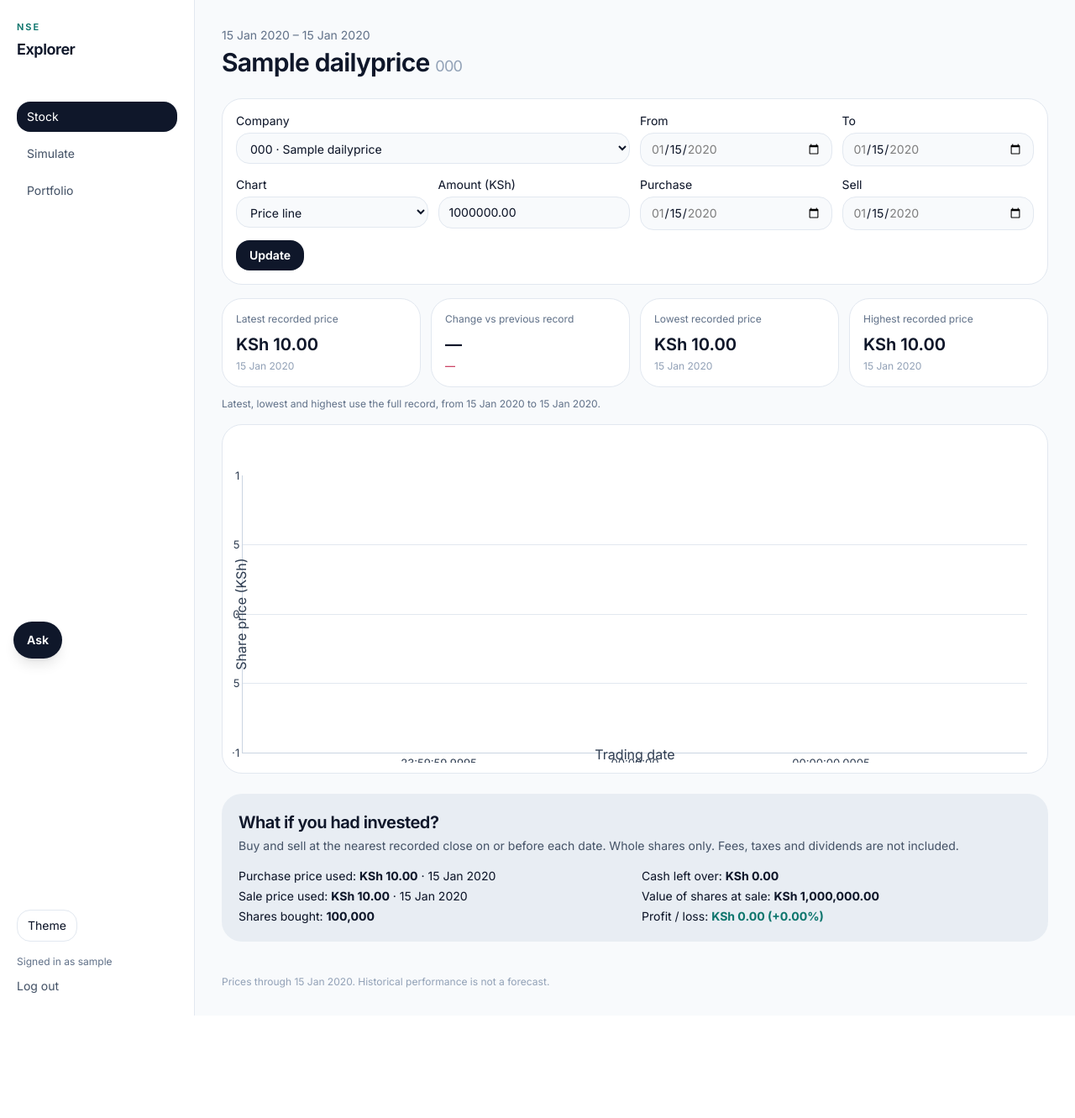
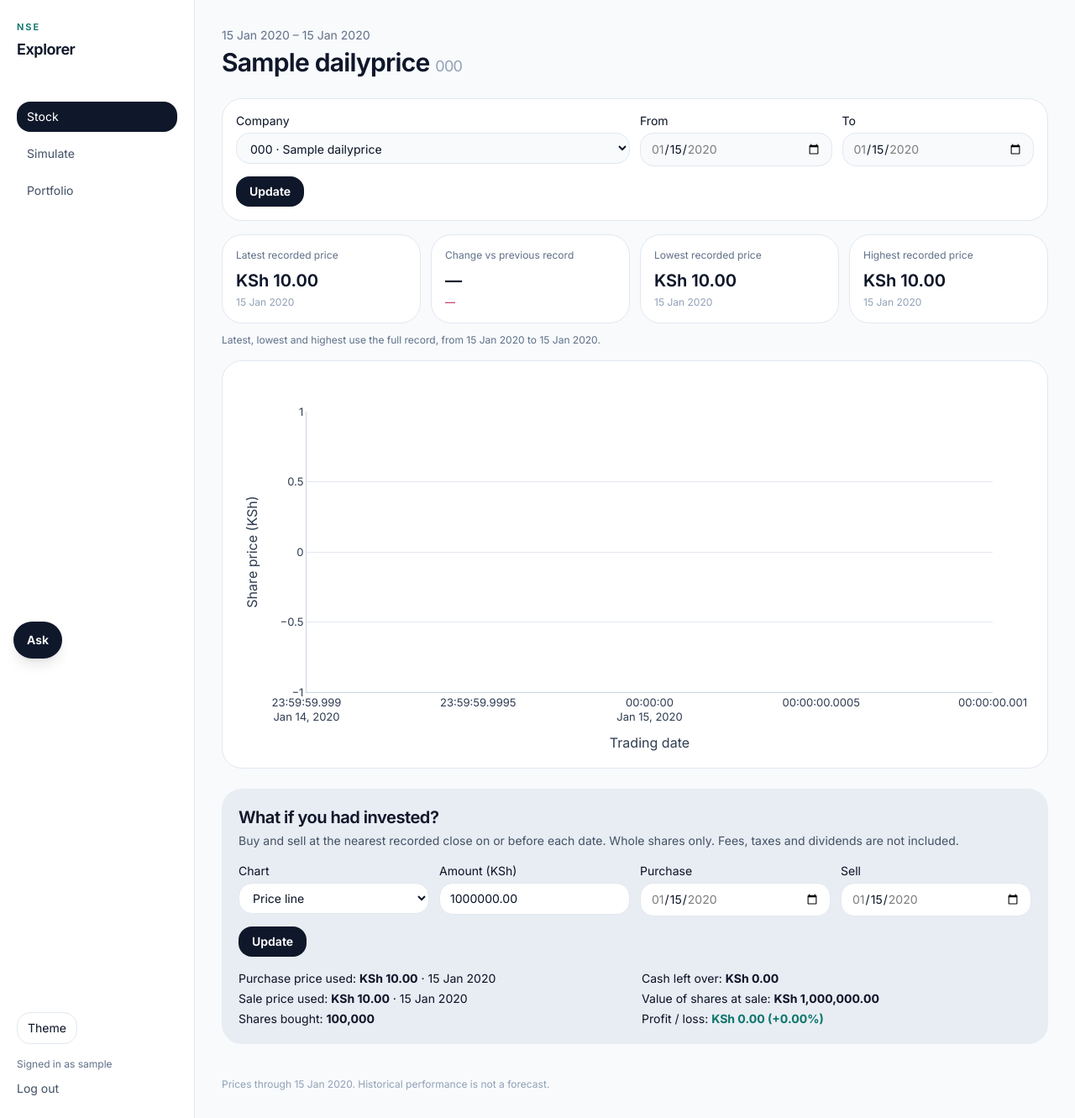
Before and after one commit to matinde/nse, a Django app: page / in a window 1280 px wide. Shown: the whole page at 84% size. Before the commit the page ends 1209 px from the top, so only its background shows below. Run offline with Django 3.2, Linux system fonts and the light colour scheme; a user stored in the database is signed in; tables that the repository leaves empty hold one stand-in row (values such as "Sample post"); parts of the project's set-up code (start-up, migrations or seed data) failed here and were passed over; some libraries are stand-ins or nearby versions.

Commit message:
Made huge fixes

```diff
--- a/platform/market/static/market/dashboard.js
+++ b/platform/market/static/market/dashboard.js
@@ -4,6 +4,12 @@
     return {
       paper_bgcolor: "rgba(0,0,0,0)",
       plot_bgcolor: "rgba(0,0,0,0)",
+      "margin.l": 88,
+      "margin.r": 36,
+      "margin.t": 48,
+      "margin.b": 72,
+      "xaxis.automargin": true,
+      "yaxis.automargin": true,
       "font.color": dark ? "#e2e8f0" : "#334155",
       "title.font.color": dark ? "#f8fafc" : "#0f172a",
       "xaxis.gridcolor": dark ? "#1e293b" : "#e2e8f0",
@@ -11,7 +17,100 @@
       "xaxis.linecolor": dark ? "#334155" : "#cbd5e1",
       "yaxis.linecolor": dark ? "#334155" : "#cbd5e1",
       "legend.font.color": dark ? "#e2e8f0" : "#334155",
+      "hoverlabel.bgcolor": dark ? "#0f172a" : "#ffffff",
+      "hoverlabel.bordercolor": dark ? "#cbd5e1" : "#0f172a",
+      "hoverlabel.font.color": dark ? "#f8fafc" : "#0f172a",
+      "hoverlabel.font.size": 13,
     };
+  }
+
+  function styleHover(node) {
+    var dark = document.documentElement.classList.contains("dark");
+    var bg = dark ? "#0f172a" : "#ffffff";
+    var fg = dark ? "#f8fafc" : "#0f172a";
+    var border = dark ? "#cbd5e1" : "#0f172a";
+    Plotly.restyle(node, {
+      hoverinfo: "none",
+      "hoverlabel.bgcolor": bg,
+      "hoverlabel.bordercolor": border,
+      "hoverlabel.font.color": fg,
+      "hoverlabel.font.size": 13,
+    });
+  }
+
+  var tip = document.createElement("div");
+  tip.setAttribute("id", "chart-tip");
+  tip.style.display = "none";
+  tip.style.position = "fixed";
+  tip.style.zIndex = "60";
+  tip.style.maxHeight = "calc(100vh - 16px)";
+  tip.style.overflowY = "auto";
+  tip.style.pointerEvents = "none";
+  tip.style.borderRadius = "16px";
+  tip.style.borderWidth = "1px";
+  tip.style.borderStyle = "solid";
+  tip.style.padding = "10px 12px";
+  tip.style.fontSize = "13px";
+  tip.style.lineHeight = "1.35";
+  tip.style.boxShadow = "0 12px 32px rgba(15,23,42,.28)";
+  document.body.appendChild(tip);
+
+  function hideTip() {
+    tip.style.display = "none";
+    tip.replaceChildren();
+  }
+
+  function showTip(data) {
+    var points = (data && data.points) || [];
+    if (!points.length) return;
+    var dark = document.documentElement.classList.contains("dark");
+    tip.style.display = "block";
+    tip.style.background = dark ? "#0f172a" : "#ffffff";
+    tip.style.color = dark ? "#f8fafc" : "#0f172a";
+    tip.style.borderColor = dark ? "#cbd5e1" : "#0f172a";
+    tip.replaceChildren();
+    var when = document.createElement("div");
+    when.style.fontWeight = "650";
+    when.style.marginBottom = "6px";
+    var rawDate = points[0].x;
+    var parsed = new Date(rawDate);
+    when.textContent = isNaN(parsed.getTime())
+      ? String(rawDate)
+      : parsed.toLocaleDateString("en-GB", { day: "2-digit", month: "short", year: "numeric" });
+    tip.appendChild(when);
+    points.forEach(function (point) {
+      var row = document.createElement("div");
+      row.style.display = "flex";
+      row.style.justifyContent = "space-between";
+      row.style.gap = "16px";
+      var name = document.createElement("span");
+      name.textContent = point.data.name || "Price";
+      var value = document.createElement("span");
+      var number = Number(point.y);
+      value.textContent = isFinite(number)
+        ? number.toLocaleString("en-KE", { maximumFractionDigits: 2 })
+        : String(point.y);
+      row.appendChild(name);
+      row.appendChild(value);
+      tip.appendChild(row);
+    });
+    var mouse = data.event || {};
+    var left = (mouse.clientX || 0) + 16;
+    var top = (mouse.clientY || 0) + 16;
+    tip.style.left = left + "px";
+    tip.style.top = top + "px";
+    var box = tip.getBoundingClientRect();
+    if (left + box.width > window.innerWidth - 8) left = Math.max(8, (mouse.clientX || 0) - box.width - 16);
+    if (top + box.height > window.innerHeight - 8) top = Math.max(8, window.innerHeight - box.height - 8);
+    tip.style.left = left + "px";
+    tip.style.top = top + "px";
+  }
+
+  function bindTip(node) {
+    if (node.dataset.tip === "1" || !node.on) return;
+    node.dataset.tip = "1";
+    node.on("plotly_hover", showTip);
+    node.addEventListener("mouseleave", hideTip);
   }
 
   function drawCharts() {
@@ -24,7 +123,11 @@
       node.dataset.ready = "1";
     });
     document.querySelectorAll("[data-chart]").forEach(function (node) {
-      if (node.dataset.ready === "1") Plotly.relayout(node, themeColors());
+      if (node.dataset.ready === "1") {
+        Plotly.relayout(node, themeColors());
+        styleHover(node);
+        bindTip(node);
+      }
     });
   }
 
--- a/platform/market/templates/market/base.html
+++ b/platform/market/templates/market/base.html
@@ -18,6 +18,9 @@
   <script src="https://cdn.plot.ly/plotly-2.35.2.min.js" charset="utf-8"></script>
   <style>
     body { font-family: Inter, ui-sans-serif, system-ui, sans-serif; }
+    .js-plotly-plot, .plot-container, .svg-container { width: 100% !important; }
+    .svg-container, .js-plotly-plot .main-svg { overflow: visible; }
+    .chart-frame { width: 100%; min-height: 28rem; }
     .rise { animation: rise .35s ease; }
     @keyframes rise { from { opacity: 0; transform: translateY(8px); } to { opacity: 1; transform: none; } }
     #chat-panel { display: none; }
--- a/platform/market/templates/market/portfolio.html
+++ b/platform/market/templates/market/portfolio.html
@@ -62,7 +62,7 @@
       <h2 class="px-2 pt-2 text-lg font-semibold">Price path</h2>
       <p class="px-2 text-xs text-slate-500">Each line starts at 100 on the first date in the range. Each shaded band is the time that stock was held. A stock you still hold is shaded through the latest close.</p>
       {% if portfolio.path %}
-        <div id="real-path" class="h-[420px]" data-chart="real-path-data"></div>
+        <div id="real-path" class="chart-frame" data-chart="real-path-data"></div>
         {{ portfolio.path|json_script:"real-path-data" }}
       {% else %}
         <p class="p-4 text-sm text-slate-500">No prices in that date range for these stocks.</p>
--- a/platform/market/templates/market/simulate.html
+++ b/platform/market/templates/market/simulate.html
@@ -20,7 +20,7 @@
       <div class="mt-2 grid max-h-48 grid-cols-2 gap-2 overflow-y-auto sm:grid-cols-3 lg:grid-cols-4">
         {% for company in companies %}
           <label class="flex items-center gap-2 rounded-xl px-2 py-1 text-sm hover:bg-slate-50 dark:hover:bg-slate-800">
-            <input type="checkbox" name="codes" value="{{ company.code }}" {% if company.code in sim.form.codes %}checked{% endif %}>
+            <input type="checkbox" name="codes" value="{{ company.code }}" onchange="this.form.submit()" {% if company.code in sim.form.codes %}checked{% endif %}>
             <span>{{ company.code }}</span>
           </label>
         {% endfor %}
@@ -98,7 +98,7 @@
   {% endif %}
   {% if sim.rank %}
     <div class="mt-4 rounded-3xl border border-slate-200 bg-white p-3 dark:border-slate-800 dark:bg-slate-900">
-      <div id="rank-chart" class="min-h-[220px]" data-chart="rank-chart-data"></div>
+      <div id="rank-chart" class="chart-frame" data-chart="rank-chart-data"></div>
       {{ sim.rank|json_script:"rank-chart-data" }}
     </div>
   {% endif %}
@@ -106,7 +106,7 @@
     <h2 class="px-2 pt-2 text-lg font-semibold">Price path</h2>
     <p class="px-2 text-xs text-slate-500">Each line starts at 100 on the first date in the range. The shaded band is the purchase date through the sell date.</p>
     {% if sim.path %}
-      <div id="sim-path" class="h-[420px]" data-chart="sim-path-data"></div>
+      <div id="sim-path" class="chart-frame" data-chart="sim-path-data"></div>
       {{ sim.path|json_script:"sim-path-data" }}
     {% else %}
       <p class="p-4 text-sm text-slate-500">No prices in that date range for these stocks.</p>
--- a/platform/market/templates/market/stock.html
+++ b/platform/market/templates/market/stock.html
@@ -4,7 +4,7 @@
   <form method="get" class="mt-6 grid gap-3 rounded-3xl border border-slate-200 bg-white p-4 md:grid-cols-4 dark:border-slate-800 dark:bg-slate-900">
     <input type="hidden" name="section" value="stock">
     <label class="text-sm font-medium md:col-span-2">Company
-      <select name="code" class="mt-1 w-full rounded-2xl border border-slate-200 bg-slate-50 px-3 py-2 dark:border-slate-700 dark:bg-slate-950">
+      <select name="code" onchange="this.form.submit()" class="mt-1 w-full rounded-2xl border border-slate-200 bg-slate-50 px-3 py-2 dark:border-slate-700 dark:bg-slate-950">
         {% for company in companies %}
           <option value="{{ company.code }}" {% if company.code == stock.symbol %}selected{% endif %}>{{ company.code }} · {{ company.name }}</option>
         {% endfor %}
@@ -16,21 +16,10 @@
     <label class="text-sm font-medium">To
       <input type="date" name="end" value="{{ stock.end }}" min="{{ stock.earliest }}" max="{{ stock.latest_day }}" class="mt-1 w-full rounded-2xl border border-slate-200 bg-slate-50 px-3 py-2 dark:border-slate-700 dark:bg-slate-950">
     </label>
-    <label class="text-sm font-medium">Chart
-      <select name="style" class="mt-1 w-full rounded-2xl border border-slate-200 bg-slate-50 px-3 py-2 dark:border-slate-700 dark:bg-slate-950">
-        <option value="line" {% if stock.style == "line" %}selected{% endif %}>Price line</option>
-        <option value="candle" {% if stock.style == "candle" %}selected{% endif %}>Candlestick</option>
-      </select>
-    </label>
-    <label class="text-sm font-medium">Amount (KSh)
-      <input name="amount" value="{{ stock.amount }}" inputmode="decimal" class="mt-1 w-full rounded-2xl border border-slate-200 bg-slate-50 px-3 py-2 dark:border-slate-700 dark:bg-slate-950">
-    </label>
-    <label class="text-sm font-medium">Purchase
-      <input type="date" name="buy" value="{{ stock.buy }}" min="{{ stock.earliest }}" max="{{ stock.latest_day }}" class="mt-1 w-full rounded-2xl border border-slate-200 bg-slate-50 px-3 py-2 dark:border-slate-700 dark:bg-slate-950">
-    </label>
-    <label class="text-sm font-medium">Sell
-      <input type="date" name="sell" value="{{ stock.sell }}" min="{{ stock.earliest }}" max="{{ stock.latest_day }}" class="mt-1 w-full rounded-2xl border border-slate-200 bg-slate-50 px-3 py-2 dark:border-slate-700 dark:bg-slate-950">
-    </label>
+    <input type="hidden" name="style" value="{{ stock.style }}">
+    <input type="hidden" name="amount" value="{{ stock.amount }}">
+    <input type="hidden" name="buy" value="{{ stock.buy }}">
+    <input type="hidden" name="sell" value="{{ stock.sell }}">
     <div class="md:col-span-4"><button class="rounded-2xl bg-slate-900 px-4 py-2 text-sm font-semibold text-white dark:bg-teal-500 dark:text-slate-950">Update</button></div>
   </form>
 
@@ -44,7 +33,7 @@
 
   <div class="mt-4 rounded-3xl border border-slate-200 bg-white p-3 dark:border-slate-800 dark:bg-slate-900">
     {% if stock.chart %}
-      <div id="stock-chart" class="h-[390px]" data-chart="stock-chart-data"></div>
+      <div id="stock-chart" class="chart-frame" data-chart="stock-chart-data"></div>
       {{ stock.chart|json_script:"stock-chart-data" }}
     {% else %}
       <p class="p-6 text-sm text-slate-500">No records for this date range.</p>
@@ -54,6 +43,28 @@
   <section class="mt-6 rounded-3xl bg-slate-200/70 p-5 dark:bg-slate-900">
     <h2 class="text-xl font-semibold tracking-tight">What if you had invested?</h2>
     <p class="mt-1 text-sm text-slate-600 dark:text-slate-400">Buy and sell at the nearest recorded close on or before each date. Whole shares only. Fees, taxes and dividends are not included.</p>
+    <form method="get" class="mt-4 grid gap-3 md:grid-cols-4">
+      <input type="hidden" name="section" value="stock">
+      <input type="hidden" name="code" value="{{ stock.symbol }}">
+      <input type="hidden" name="start" value="{{ stock.start }}">
+      <input type="hidden" name="end" value="{{ stock.end }}">
+      <label class="text-sm font-medium">Chart
+        <select name="style" class="mt-1 w-full rounded-2xl border border-slate-200 bg-white px-3 py-2 dark:border-slate-700 dark:bg-slate-950">
+          <option value="line" {% if stock.style == "line" %}selected{% endif %}>Price line</option>
+          <option value="candle" {% if stock.style == "candle" %}selected{% endif %}>Candlestick</option>
+        </select>
+      </label>
+      <label class="text-sm font-medium">Amount (KSh)
+        <input name="amount" value="{{ stock.amount }}" inputmode="decimal" class="mt-1 w-full rounded-2xl border border-slate-200 bg-white px-3 py-2 dark:border-slate-700 dark:bg-slate-950">
+      </label>
+      <label class="text-sm font-medium">Purchase
+        <input type="date" name="buy" value="{{ stock.buy }}" min="{{ stock.earliest }}" max="{{ stock.latest_day }}" class="mt-1 w-full rounded-2xl border border-slate-200 bg-white px-3 py-2 dark:border-slate-700 dark:bg-slate-950">
+      </label>
+      <label class="text-sm font-medium">Sell
+        <input type="date" name="sell" value="{{ stock.sell }}" min="{{ stock.earliest }}" max="{{ stock.latest_day }}" class="mt-1 w-full rounded-2xl border border-slate-200 bg-white px-3 py-2 dark:border-slate-700 dark:bg-slate-950">
+      </label>
+      <div class="md:col-span-4"><button class="rounded-2xl bg-slate-900 px-4 py-2 text-sm font-semibold text-white dark:bg-teal-500 dark:text-slate-950">Update</button></div>
+    </form>
     {% if stock.result_error %}
       <p class="mt-4 text-sm text-amber-800 dark:text-amber-200">{{ stock.result_error }}</p>
     {% elif stock.result %}
```
Also changed, not shown: platform/market/services/explore.py (+13 -8 lines).
